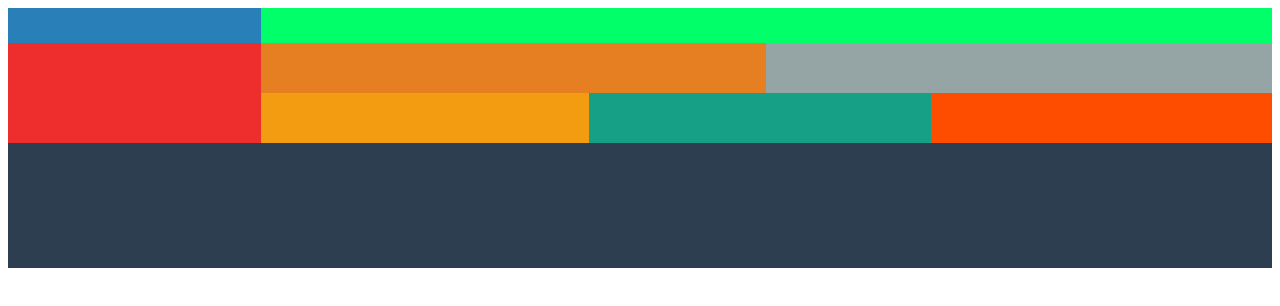
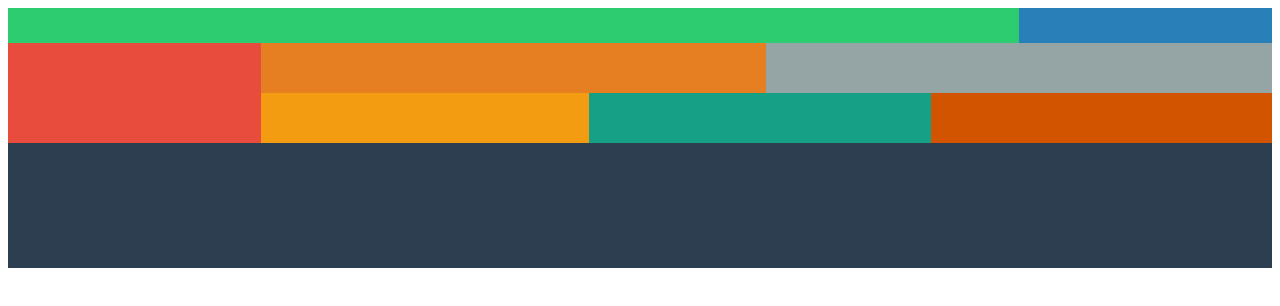
Before and after one commit to DamienPoix/Exercice-html-6, a plain HTML site: page index.html in a window 1280 px wide. Drawn offline with Linux system fonts and the light colour scheme.

Commit message:
correction des couleurs

```diff
--- a/style.css
+++ b/style.css
@@ -1,19 +1,20 @@
 #rcyan {
   width:100%;
   height: 35px;
-  background: #00ff68 ;
+  background: #2ecc71 ;
 }
 #rrouge {
   width:100%;
   height:50px;
-  background:   #ee2d2d ;
+  background: #e74c3c ;
 }
 #rbleuf {
   width:100%;
   height:175px;
-  background:  #2c3e50 ;
+  background: #2c3e50 ;
 }
 #rbleuc {
+  float: right;
   width: 20% ;
   height:35px ;
   background: #2980b9 ;
@@ -22,7 +23,7 @@
    float: right;
    width: 40%;
    height: 50px;
-   background:  #e67e22 ;
+   background: #e67e22 ;
  }
 #rgris{
   float: right;
@@ -34,23 +35,23 @@
   float: left;
   width:100%;
   height:50px;
-  background:   #ee2d2d ;
+  background:#e74c3c ;
 }
 #rjaune{
   float: right;
   width: 26% ;
   height: 50px;
-  background: #f39c12 ;
+  background:#f39c12 ;
 }
 #rorange{
   float: right;
   width: 27% ;
   height: 50px ;
-  background:  #ff4d00 ;
+  background:#d35400 ;
 }
 #rturquoise{
   float: right;
   width: 27% ;
   height: 50px ;
-  background: #16a085
+  background:#16a085
 }
```
Also changed, not shown: index.html (+1 -5 lines).
